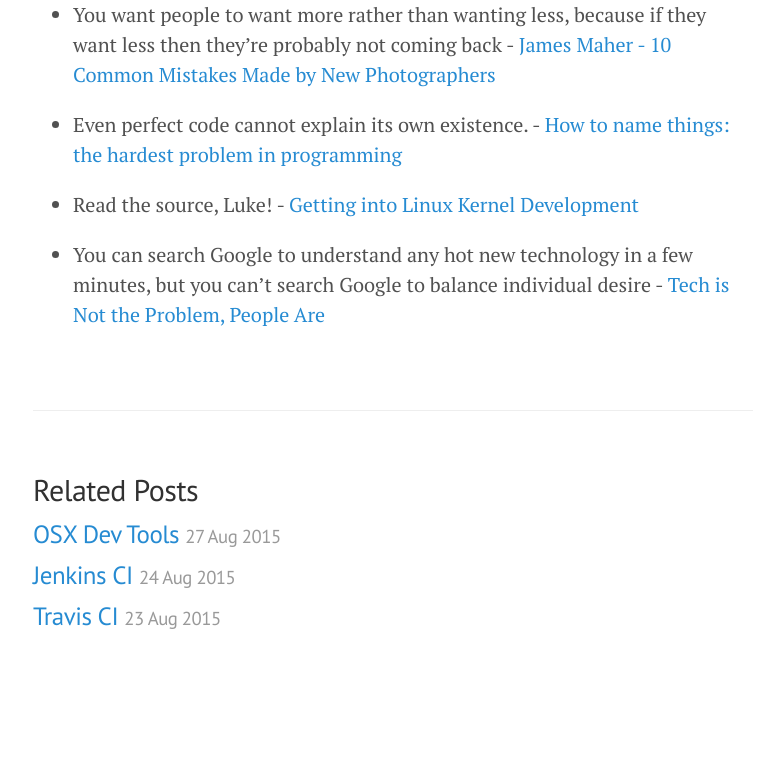
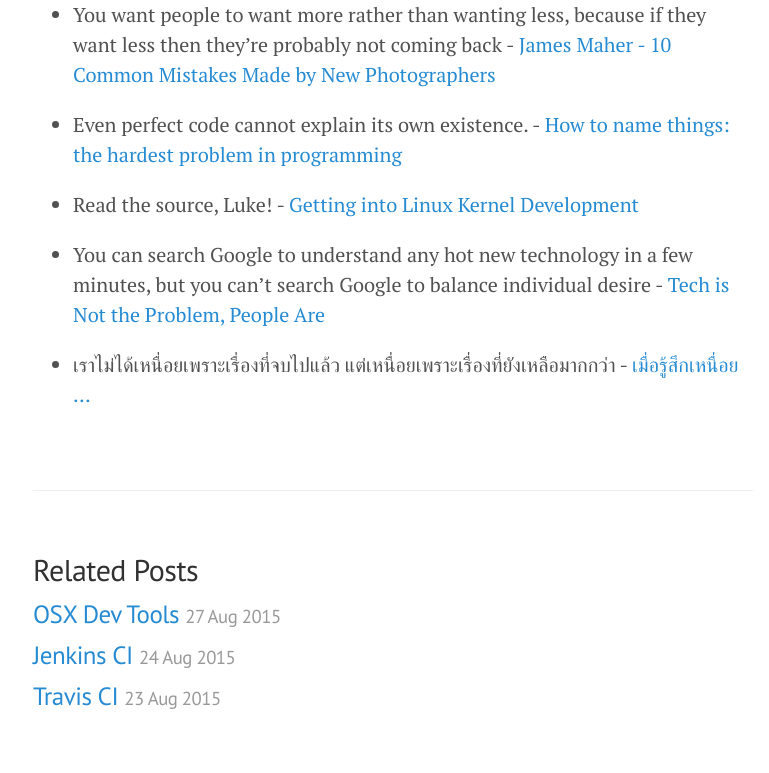
Before and after one commit to ibotdotout/ibotdotout.github.io, a Jekyll site: the page built from _posts/2014-11-26-dev-quotes.md, in a window 1280 px wide. Shown: the part 682-1455 px from the top of the page, without its empty margins (247-1016 px from the left). Built offline with Jekyll 4.4.1, drawn with Linux system fonts in a browser that asks for light colours; Markdown is read by kramdown in place of the engine named in the settings; before the commit the page ends 1375 px from its top, so only the background shows below that.

Commit message:
Update: add new quote

```diff
--- a/_posts/2014-11-26-dev-quotes.md
+++ b/_posts/2014-11-26-dev-quotes.md
@@ -25,3 +25,5 @@ programming](http://www.slideshare.net/pirhilton/how-to-name-things-the-hardest-
 * You can search Google to understand any hot new technology in a few
 minutes, but you can't search Google to balance individual desire -
 [Tech is Not the Problem, People Are](http://www.thoughtworks.com/insights/blog/tech-not-problem-people-are)
+
+* เราไม่ได้เหนื่อยเพราะเรื่องที่จบไปแล้ว แต่เหนื่อยเพราะเรื่องที่ยังเหลือมากกว่า - [เมื่อรู้สึกเหนื่อย …](https://medium.com/life-as-i-feel-it/เมื่อรู้สึกเหนื่อย-c701dac759dc)
```
